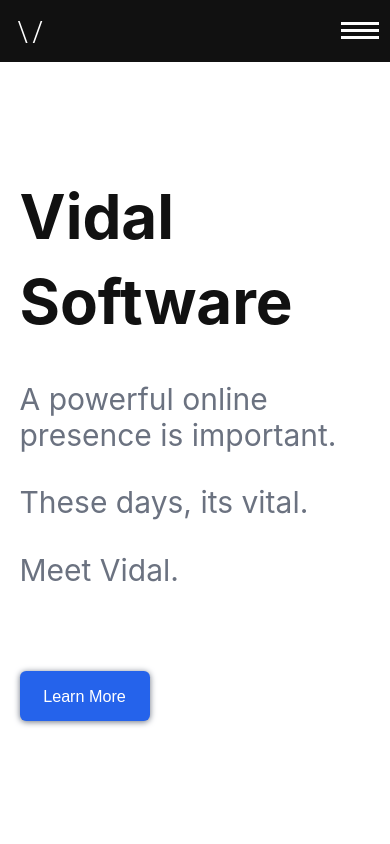
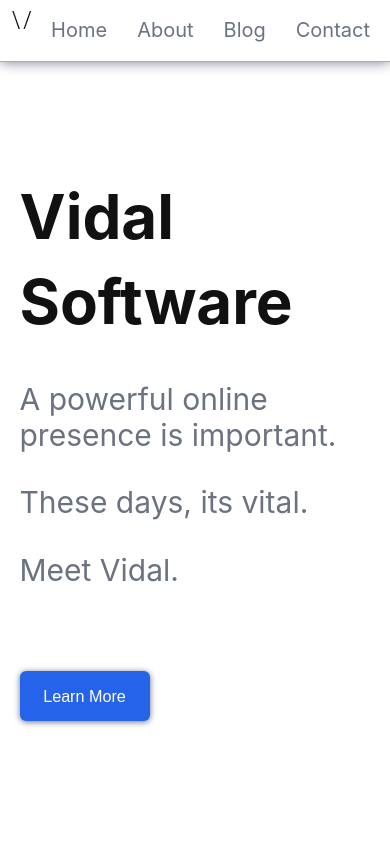
Before and after one commit to raglandc/vidal-production, a Next.js app: page / in a window 390 px wide. Shown: the top 844 px of the page. Built offline with nearby package versions, Linux system fonts and the light colour scheme.

Commit message:
responsive work and design of larg screen menu

```diff
--- a/components/layout/Layout.module.css
+++ b/components/layout/Layout.module.css
@@ -8,10 +8,10 @@
 
 @media only screen and (min-width: 1000px) {
   .main {
-    width: 80%;
+    width: 70%;
   }
 }
-@media only screen and (min-width: 1300px) {
+@media only screen and (min-width: 1200px) {
   .main {
     width: 55%;
   }
--- a/components/layout/MainNavigation.module.css
+++ b/components/layout/MainNavigation.module.css
@@ -1,9 +1,19 @@
 .navigation {
+  position: fixed;
+  z-index: 2;
   width: 100%;
   height: 6.18rem;
-  background-color: #111;
-  color: #fff;
+  background-color: #fff;
+  border-bottom: 0.618px solid #6b728093;
+  box-shadow: 0 0.1px 13px 0 #6b7280;
+  color: #6b7280;
   display: flex;
   align-items: center;
   justify-content: space-between;
 }
+
+@media only screen and (min-width: 700px) {
+  .navigation {
+    justify-content: space-around;
+  }
+}
--- a/components/layout/MainNavigation.tsx
+++ b/components/layout/MainNavigation.tsx
@@ -1,18 +1,23 @@
 //components
+
+import { useState } from "react";
 import Logo from "../sections/sectionComponents/Logo";
 import MobileNavIcon from "../sections/sectionComponents/MobileNavIcon";
+import ListNavigation from "../sections/sectionComponents/ListNavigation";
 
 //styles
 import styles from "./MainNavigation.module.css";
 
 ////// component /////////
-const NavigationBar = () => {
+const MainNavigation = () => {
+  const [isMobile, setIsMobile] = useState(true);
+
   return (
     <nav className={styles.navigation}>
       <Logo />
-      <MobileNavIcon />
+      {!isMobile ? <MobileNavIcon /> : <ListNavigation />}
     </nav>
   );
 };
 
-export default NavigationBar;
+export default MainNavigation;
--- a/components/sections/HomePageSections/BannerSection.module.css
+++ b/components/sections/HomePageSections/BannerSection.module.css
@@ -1,4 +1,5 @@
 .container {
+  margin-top: 6.18rem;
   height: 94vh;
   width: 100%;
   display: flex;
--- /dev/null
+++ b/components/sections/sectionComponents/ListNavigation.module.css
@@ -0,0 +1,17 @@
+.list {
+  margin: 0;
+  padding: 0;
+  list-style-type: none;
+  display: flex;
+  justify-content: space-around;
+  font-size: 2rem;
+}
+
+.listItem {
+  margin: 1rem;
+  padding-right: 1rem;
+}
+
+.listItem:hover {
+  color: #2563eb;
+}
--- /dev/null
+++ b/components/sections/sectionComponents/ListNavigation.tsx
@@ -0,0 +1,33 @@
+//local imports
+import Link from "next/link";
+//styles
+import styles from "./ListNavigation.module.css";
+
+const ListNavigation = () => {
+  return (
+    <ul className={styles.list}>
+      <li className={styles.listItem}>
+        <Link href="/">
+          <a>Home</a>
+        </Link>
+      </li>
+      <li className={styles.listItem}>
+        <Link href="/about">
+          <a>About</a>
+        </Link>
+      </li>
+      <li className={styles.listItem}>
+        <Link href="/blog">
+          <a>Blog</a>
+        </Link>
+      </li>
+      <li className={styles.listItem}>
+        <Link href="/contact">
+          <a>Contact</a>
+        </Link>
+      </li>
+    </ul>
+  );
+};
+
+export default ListNavigation;
--- a/components/sections/sectionComponents/MobileNavIcon.module.css
+++ b/components/sections/sectionComponents/MobileNavIcon.module.css
@@ -10,7 +10,7 @@
 .menuSlash {
   width: 61.8%;
   height: 3px;
-  background-color: #fff;
+  background-color: #111;
   margin: 2px auto;
   transition: all 0.314s ease-in-out;
 }
@@ -19,7 +19,7 @@
 .menuSlashActive_middle {
   width: 34%;
   height: 3px;
-  background-color: #fff;
+  background-color: #111;
   margin: 2px auto;
   transition: all 0.1618s ease-out;
 }
--- a/components/sections/sectionComponents/PerksCard.tsx
+++ b/components/sections/sectionComponents/PerksCard.tsx
@@ -14,7 +14,7 @@ type PerksCardProps = {
 
 const PerksCard = (props: PerksCardProps) => {
   const ref = useRef<HTMLDivElement | null>(null);
-  const entry = useIntersectionObserver(ref, { threshold: 0.618 });
+  const entry = useIntersectionObserver(ref, { threshold: 0.5 });
   const isVisible = !!entry?.isIntersecting;
 
   return (
--- a/components/sections/sectionComponents/StatsCard.tsx
+++ b/components/sections/sectionComponents/StatsCard.tsx
@@ -13,7 +13,7 @@ type StatsCardProp = {
 
 const StatsCard = (props: StatsCardProp) => {
   const ref = useRef<HTMLDivElement | null>(null);
-  const entry = useIntersectionObserver(ref, { threshold: 0.618 });
+  const entry = useIntersectionObserver(ref, { threshold: 0.5 });
   const isVisible = !!entry?.isIntersecting;
 
   return (
```
Also changed, not shown: public/vidal.svg.
